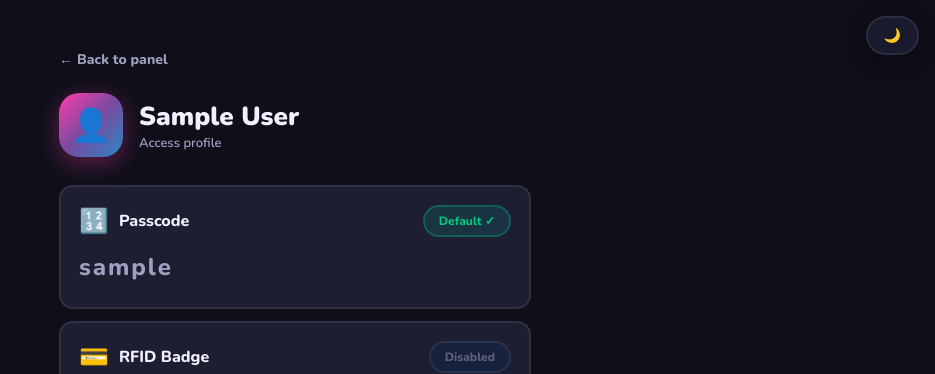
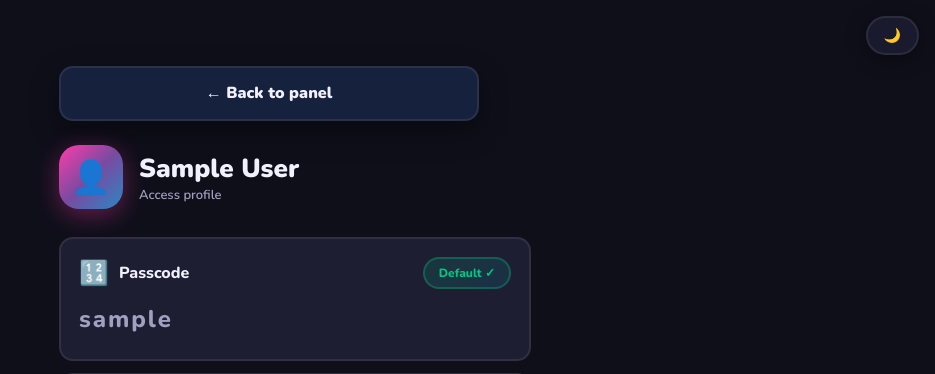
Before and after one commit to friedutch/website, a Flask app: page /smartlock/user/1 in a window 1280 px wide. Shown: the top 374 px of the page, without its empty margins (345-1280 px from the left). Run offline with Flask 3, Linux system fonts and the light colour scheme; the visitor is signed in with stand-in values (Sample User, id 1); data comes from the database, SQL or seed files in the repository; some libraries are stand-ins or nearby versions.

Commit message:
Upgrade shared back buttons

```diff
--- a/static/css/base.css
+++ b/static/css/base.css
@@ -50,6 +50,37 @@ html, body {
 }
 
 a { text-decoration: none; color: inherit; }
+
+.back-link {
+  display: flex;
+  justify-content: center;
+  width: 100%;
+  margin: 18px auto 0;
+}
+.back-link a,
+a.back-link {
+  display: inline-flex;
+  align-items: center;
+  justify-content: center;
+  gap: 10px;
+  width: min(100%, 420px);
+  padding: 16px 20px;
+  border-radius: var(--radius-sm);
+  border: 2px solid var(--border);
+  background: var(--surface2);
+  color: var(--text);
+  font-size: 16px;
+  font-weight: 900;
+  line-height: 1.2;
+  box-shadow: 0 10px 28px var(--shadow);
+  transition: all 0.2s;
+}
+.back-link a:hover,
+a.back-link:hover {
+  transform: translateY(-2px);
+  border-color: rgba(255,60,172,0.28);
+  color: var(--pink);
+}
 
 .theme-toggle {
   position: fixed;
--- a/static/css/pages/smartlock/add_session.css
+++ b/static/css/pages/smartlock/add_session.css
@@ -39,5 +39,4 @@ body {
 .cd-note { text-align:center;font-size:13px;font-weight:700;color:var(--text3);margin-bottom:14px; }
 .cd-note span { color:var(--cyan); }
 .back-link { text-align:center; }
-.back-link a { font-size:13px;font-weight:700;color:var(--text3); }
 .debug-footer { width: min(100%, 420px); margin-top: 24px; }
--- a/static/css/pages/smartlock/admin_login.css
+++ b/static/css/pages/smartlock/admin_login.css
@@ -29,4 +29,3 @@ body { max-width:720px; margin:0 auto; padding:56px 24px 100px; }
   color:var(--pink);
 }
 .back-link { margin-top:24px; }
-.back-link a { font-size:13px;font-weight:700;color:var(--text3); }
--- a/static/css/pages/smartlock/admin_user_detail.css
+++ b/static/css/pages/smartlock/admin_user_detail.css
@@ -1,6 +1,5 @@
 body { max-width:520px; margin:0 auto; padding:48px 24px 100px; }
-.back-link { display:inline-flex;align-items:center;gap:8px;font-size:14px;font-weight:800;color:var(--text2);margin-bottom:24px;cursor:pointer;transition:color 0.2s; }
-.back-link:hover { color:var(--pink); }
+a.back-link { margin-bottom: 24px; }
 .detail-header { display:flex;align-items:center;gap:16px;margin-bottom:28px; }
 .detail-avatar { width:64px;height:64px;border-radius:20px;background:linear-gradient(135deg,var(--pink),var(--purple),var(--blue));display:flex;align-items:center;justify-content:center;font-size:32px;box-shadow:0 6px 24px rgba(255,60,172,0.35); }
 .detail-name { font-size:26px;font-weight:900; }
--- a/static/css/pages/smartlock/email_pending.css
+++ b/static/css/pages/smartlock/email_pending.css
@@ -17,4 +17,3 @@ body { display:flex; align-items:center; justify-content:center; min-height:100v
 .actions { display:flex;gap:8px;flex-wrap:wrap;margin-bottom:14px; }
 .resend-btn-disabled { pointer-events:none; opacity:0.4; }
 .back-link { text-align:center; }
-.back-link a { font-size:13px;font-weight:700;color:var(--text3); }
```
